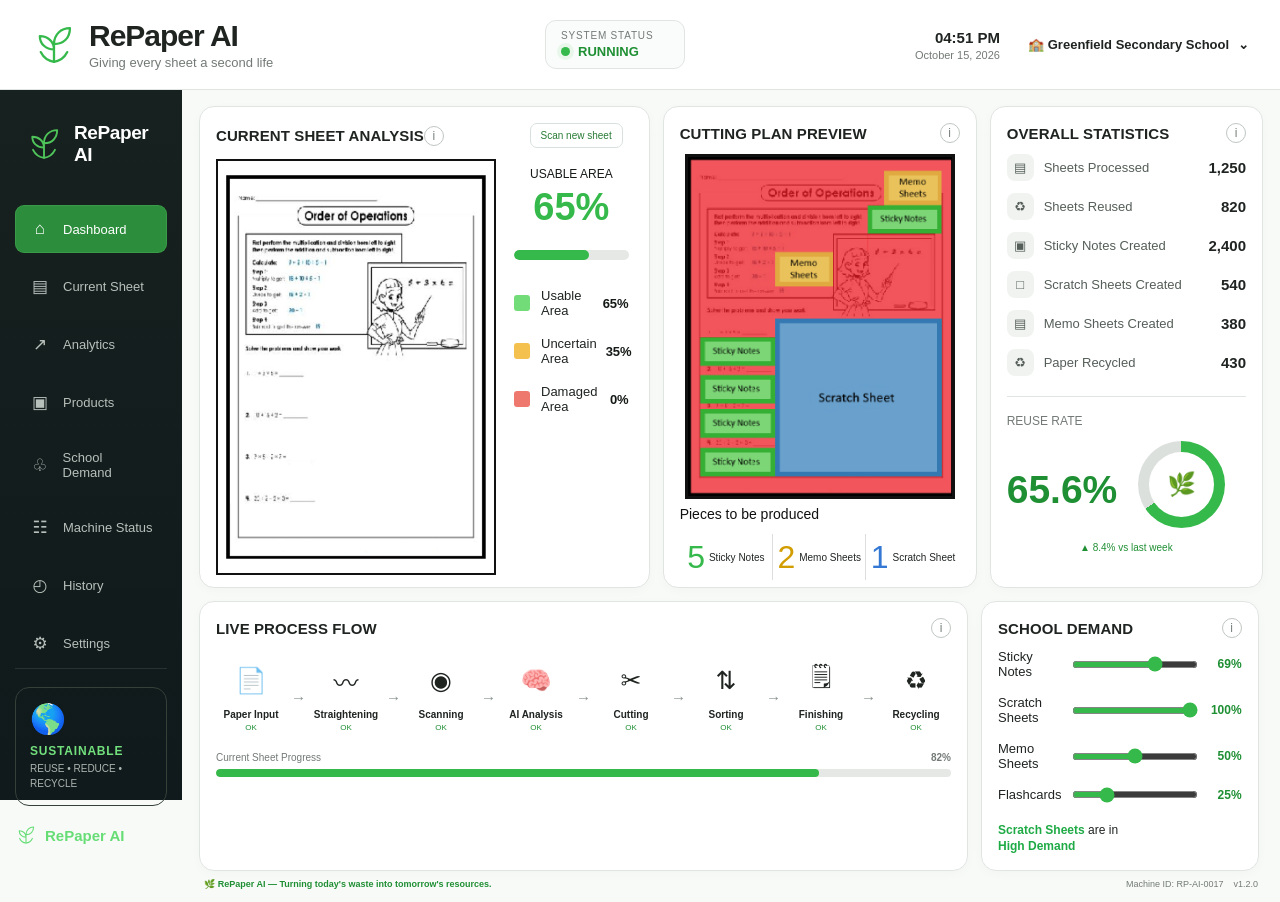
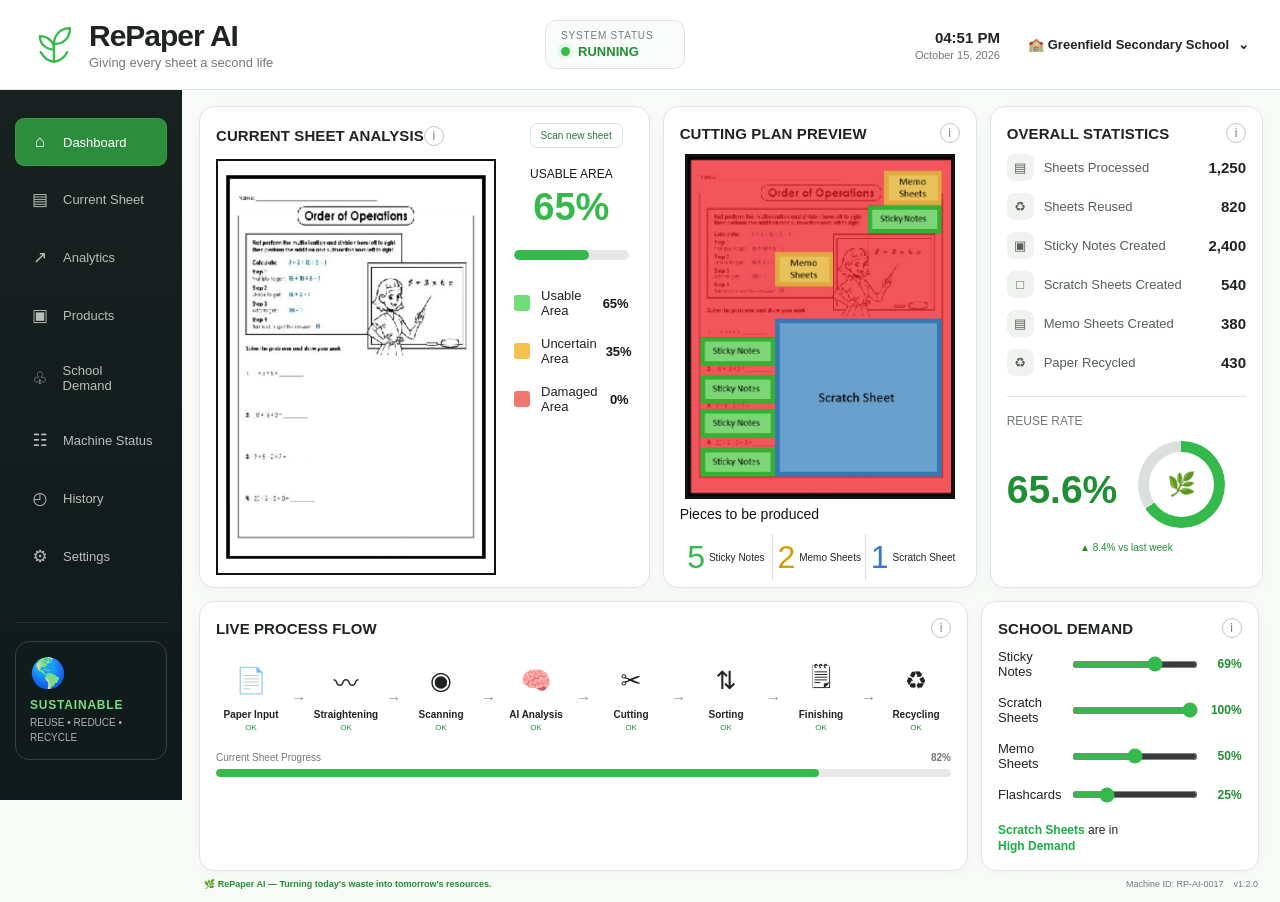
Before and after one commit to RePaperAI/RePaperAI.github.io, a website: page dashboard.html in a window 1280 px wide. Drawn offline with Linux system fonts and the light colour scheme.

Commit message:
removed company name

```diff
--- a/dashboard.html
+++ b/dashboard.html
@@ -1119,16 +1119,6 @@
   <aside class="sidebar">
 
     <div>
-      <div class="brand-small">
-        <div class="brand-icon" aria-label="RePaper AI leaf logo">
-          <svg class="logo-mark" viewBox="0 0 52 52" role="img" aria-hidden="true">
-            <path d="M26 45V23M26 31C17 31 10 25 10 16c9 0 16 6 16 15ZM26 25C26 14 34 7 44 7c0 11-7 18-18 18Z" fill="none" stroke="currentColor" stroke-width="2.6" stroke-linecap="round" stroke-linejoin="round"/>
-            <path d="M26 45c-7-1-12-5-15-11M26 45c7-1 12-5 15-11" fill="none" stroke="currentColor" stroke-width="2.6" stroke-linecap="round"/>
-          </svg>
-        </div>
-        <strong>RePaper AI</strong>
-      </div>
-
       <nav class="nav">
 
         <button class="nav-item active">
@@ -1180,16 +1170,6 @@
         <div class="earth">🌎</div>
         <h4>SUSTAINABLE</h4>
         <p>REUSE • REDUCE • RECYCLE</p>
-      </div>
-
-      <div class="footer-brand">
-        <span aria-hidden="true">
-          <svg class="logo-mark" viewBox="0 0 52 52">
-            <path d="M26 45V23M26 31C17 31 10 25 10 16c9 0 16 6 16 15ZM26 25C26 14 34 7 44 7c0 11-7 18-18 18Z" fill="none" stroke="currentColor" stroke-width="2.6" stroke-linecap="round" stroke-linejoin="round"/>
-            <path d="M26 45c-7-1-12-5-15-11M26 45c7-1 12-5 15-11" fill="none" stroke="currentColor" stroke-width="2.6" stroke-linecap="round"/>
-          </svg>
-        </span>
-        <span>RePaper AI</span>
       </div>
 
     </div>
```
